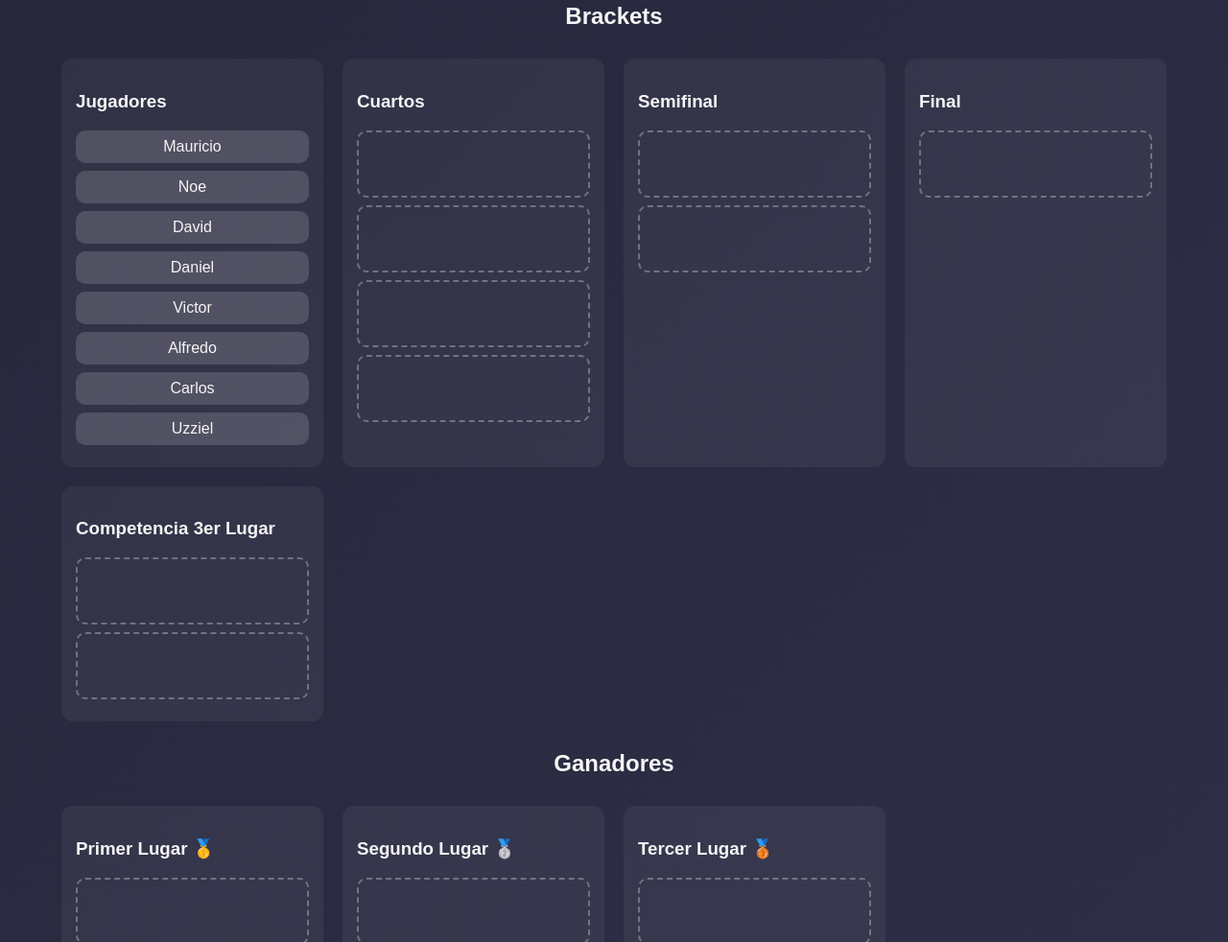
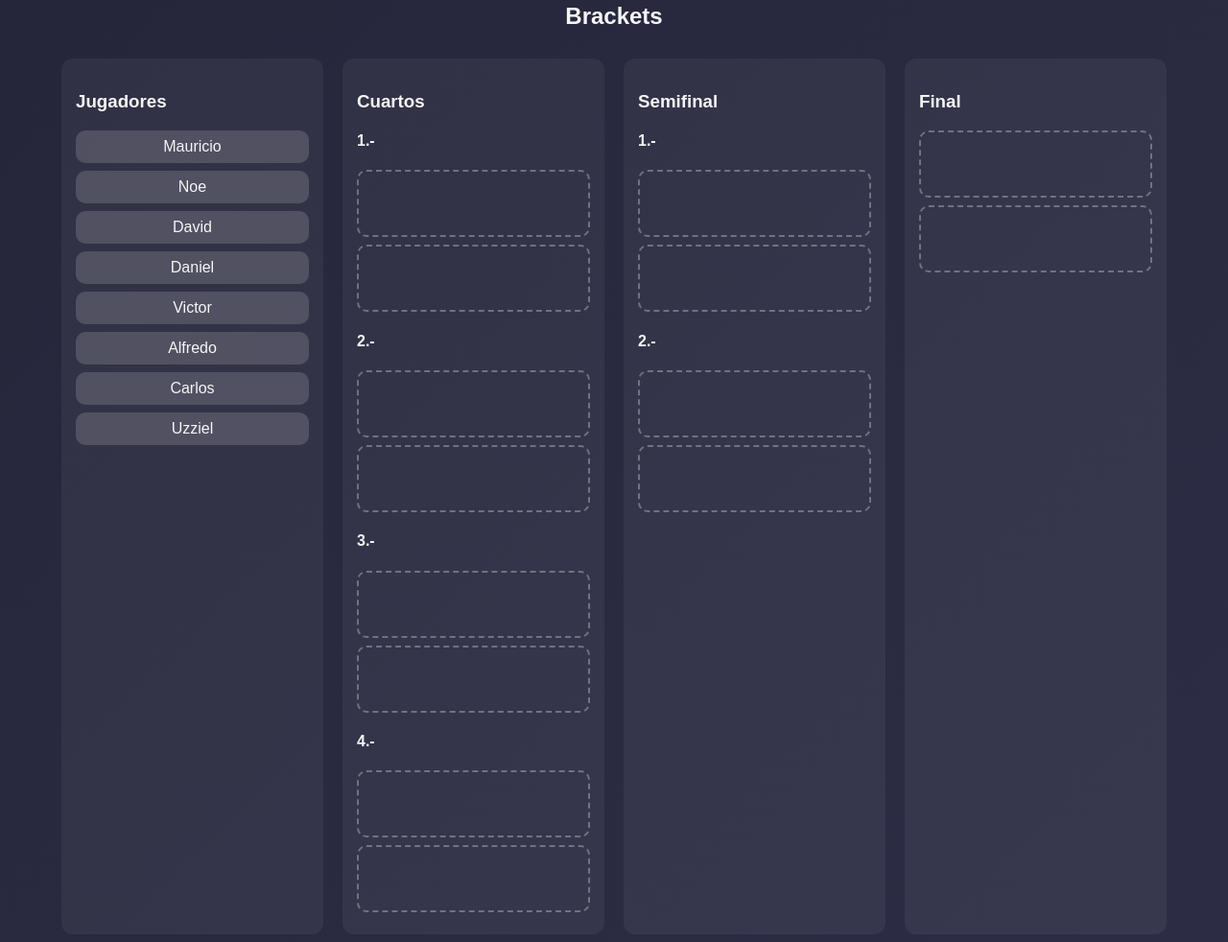
Before and after one commit to AlexZirael/ilprandomcup, a plain HTML site: page index.html in a window 1280 px wide. Shown: the part 2651-3633 px from the top of the page at 96% size. Drawn offline with Linux system fonts and the light colour scheme.

Commit message:
Update index.html

```diff
--- a/index.html
+++ b/index.html
@@ -187,8 +187,16 @@
       <!-- Cuartos -->
       <div class="round">
         <h3>Cuartos</h3>
+        <h4>1.- </h4>
         <div class="dropzone"></div>
         <div class="dropzone"></div>
+        <h4>2.- </h4>
+        <div class="dropzone"></div>
+        <div class="dropzone"></div>
+        <h4>3.- </h4>
+        <div class="dropzone"></div>
+        <div class="dropzone"></div>
+        <h4>4.- </h4>
         <div class="dropzone"></div>
         <div class="dropzone"></div>
       </div>
@@ -196,6 +204,10 @@
       <!-- Semifinal -->
       <div class="round">
         <h3>Semifinal</h3>
+        <h4>1.- </h4>
+        <div class="dropzone"></div>
+        <div class="dropzone"></div>
+        <h4>2.- </h4>
         <div class="dropzone"></div>
         <div class="dropzone"></div>
       </div>
@@ -203,6 +215,7 @@
       <!-- Final -->
       <div class="round">
         <h3>Final</h3>
+        <div class="dropzone"></div>
         <div class="dropzone"></div>
       </div>
 
```
